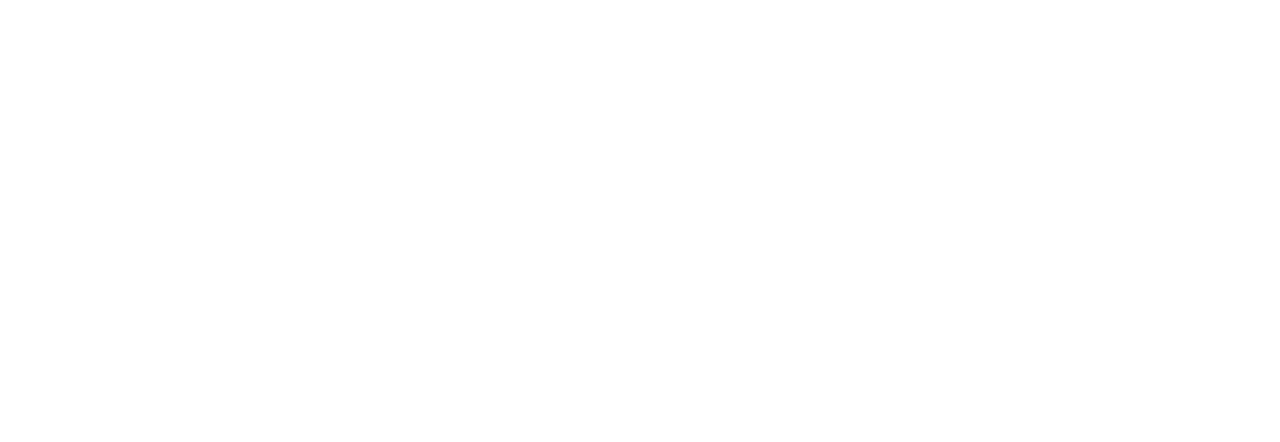
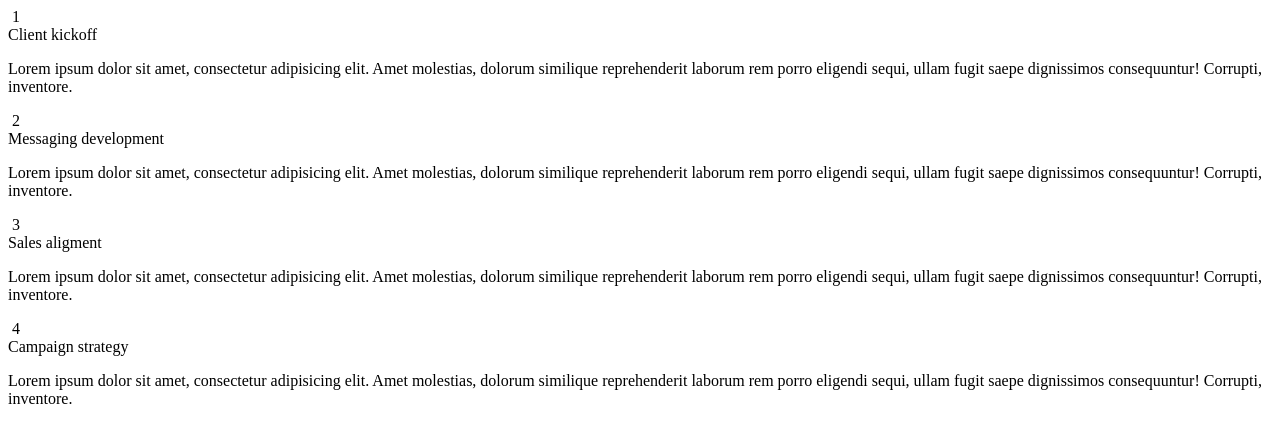
Before and after one commit to AlmiraJasin/Test-1-Element-alignment, a website: page index.html in a window 1280 px wide. Drawn offline with Linux system fonts and the light colour scheme.

Commit message:
HTML structure draft

```diff
--- a/index.html
+++ b/index.html
@@ -4,9 +4,43 @@
     <meta charset="UTF-8">
     <meta http-equiv="X-UA-Compatible" content="IE=edge">
     <meta name="viewport" content="width=device-width, initial-scale=1.0">
-    <title>Document</title>
+    <title>Test</title>
+    <link rel="stylesheet" href="./main.css">
 </head>
 <body>
-
+    <div>
+        <div>
+            <div>
+                <img src="" alt="">
+                <span>1</span>
+            </div>
+            <div>Client kickoff</div>
+            <p> Lorem ipsum dolor sit amet, consectetur adipisicing elit. Amet molestias, dolorum similique reprehenderit laborum rem porro eligendi sequi, ullam fugit saepe dignissimos consequuntur! Corrupti, inventore. </p>
+        </div>
+        <div>
+            <div>
+                <img src="" alt="">
+                <span>2</span>
+            </div>
+            <div>Messaging development</div>
+            <p> Lorem ipsum dolor sit amet, consectetur adipisicing elit. Amet molestias, dolorum similique reprehenderit laborum rem porro eligendi sequi, ullam fugit saepe dignissimos consequuntur! Corrupti, inventore. </p>
+        </div>
+        <div>
+            <div>
+                <img src="" alt="">
+                <span>3</span>
+            </div>
+            <div>Sales aligment</div>
+            <p> Lorem ipsum dolor sit amet, consectetur adipisicing elit. Amet molestias, dolorum similique reprehenderit laborum rem porro eligendi sequi, ullam fugit saepe dignissimos consequuntur! Corrupti, inventore. </p>
+        </div>
+        <div>
+            <div>
+                <img src="" alt="">
+                <span>4</span>
+            </div>
+            <div>Campaign strategy</div>
+            <p> Lorem ipsum dolor sit amet, consectetur adipisicing elit. Amet molestias, dolorum similique reprehenderit laborum rem porro eligendi sequi, ullam fugit saepe dignissimos consequuntur! Corrupti, inventore. </p>
+        </div>
+    </div>
 </body>
 </html>
```
Also changed, not shown: main.css (added).
